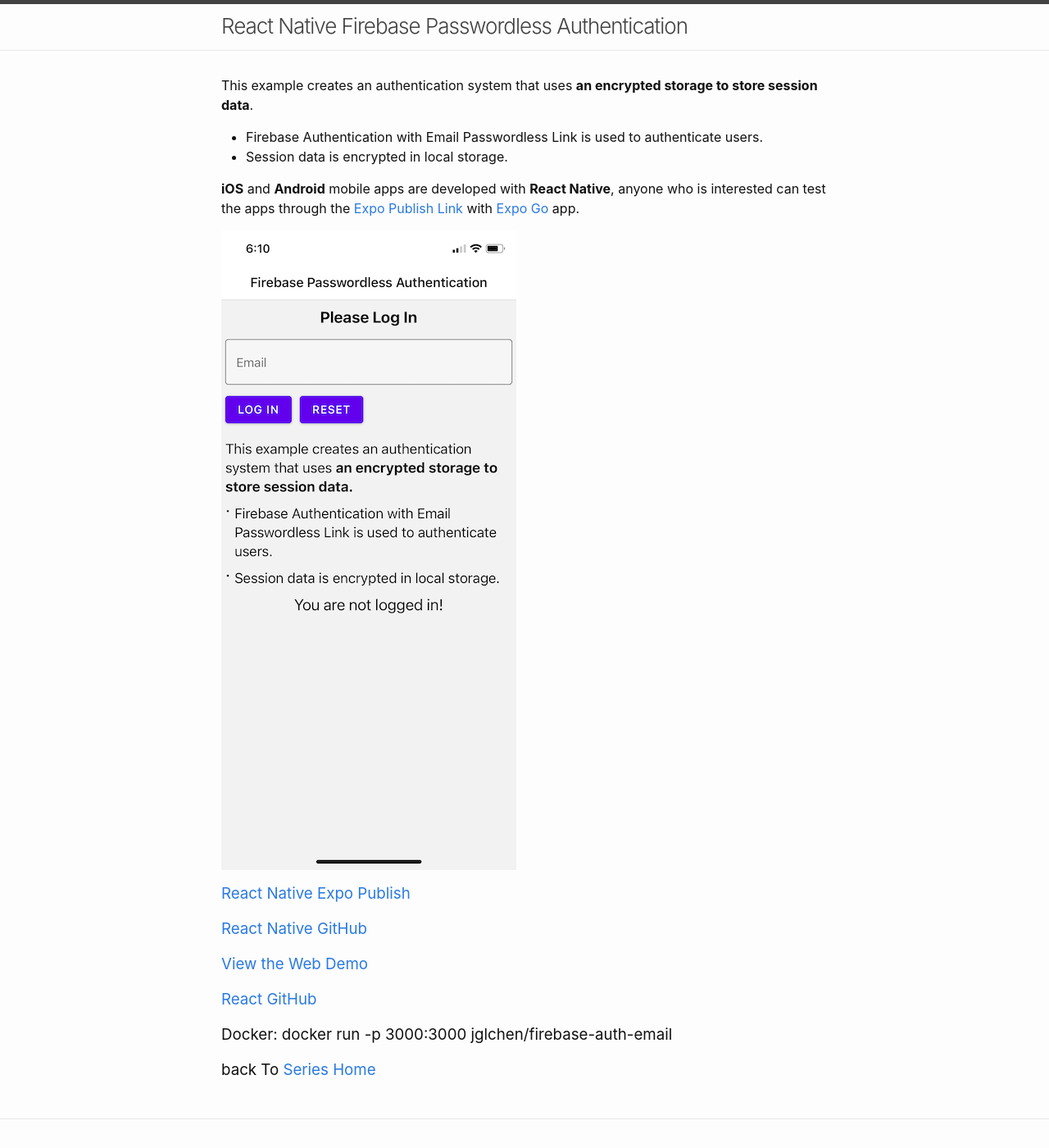
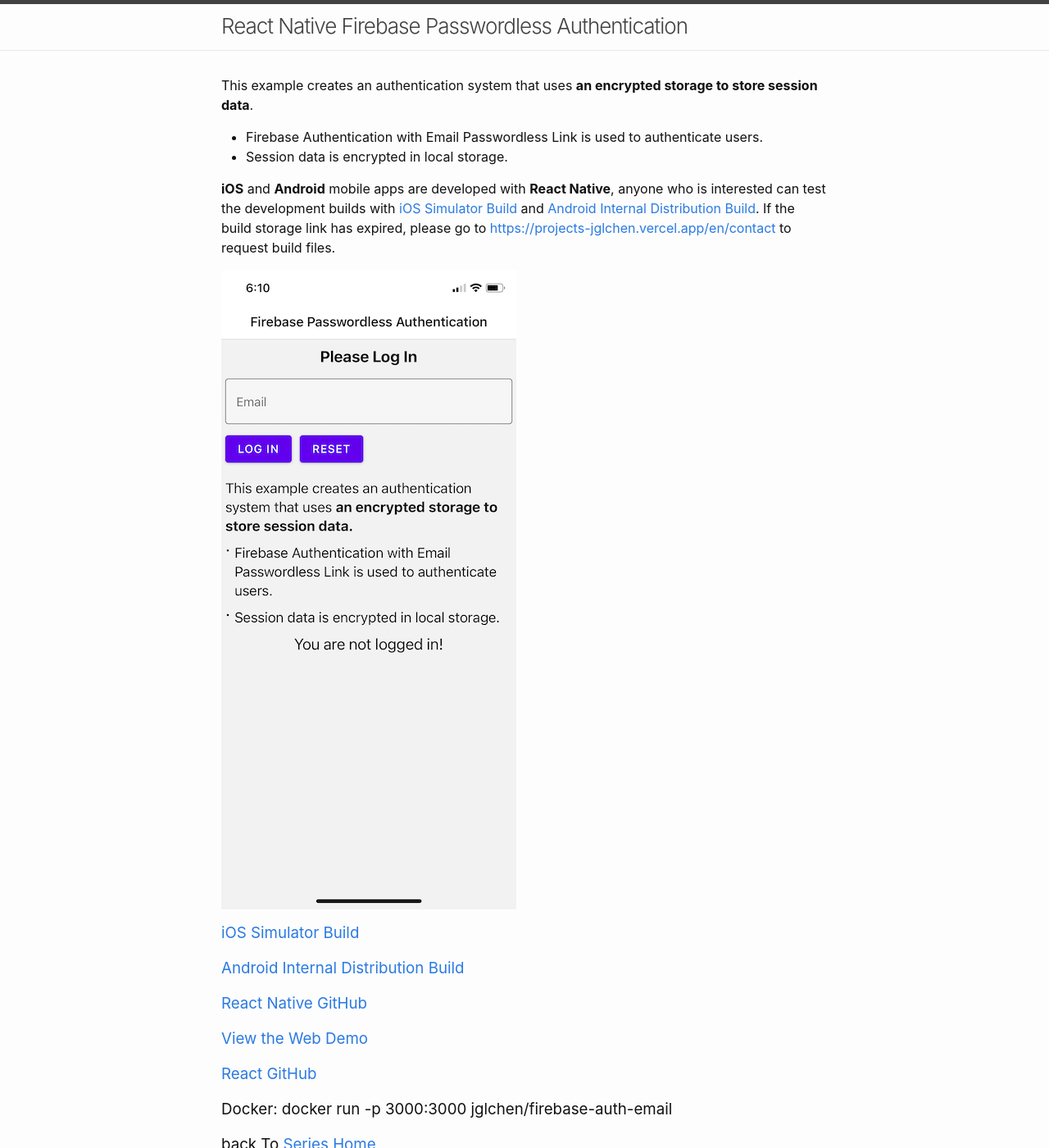
Before and after one commit to jglchen/react-native-firebase-auth-email, a Jekyll site: the page built from index.md, in a window 1280 px wide and 1400 px high. Shown: the whole window at 82% size. Built offline with Jekyll 4.4.1, drawn with Linux system fonts in a browser that asks for light colours; comment, search, counter and statistics services are not loaded.

Commit message:
Update index.md

```diff
--- a/index.md
+++ b/index.md
@@ -13,11 +13,13 @@
 - Firebase Authentication with Email Passwordless Link is used to authenticate users.
 - Session data is encrypted in local storage.
 
-**iOS** and **Android** mobile apps are developed with **React Native**, anyone who is interested can test the apps through the [Expo Publish Link](https://exp.host/@jglchen/firebase-auth-email) with [Expo Go](https://expo.dev/client) app.
+**iOS** and **Android** mobile apps are developed with **React Native**, anyone who is interested can test the development builds with [iOS Simulator Build](https://expo.dev/accounts/jglchen/projects/firebase-auth-email/builds/0f15f092-b8d8-4bc1-ac03-bf703c0d3edd) and [Android Internal Distribution Build](https://expo.dev/accounts/jglchen/projects/firebase-auth-email/builds/fb497610-636a-48ef-8686-725e40d19ed1). If the build storage link has expired, please go to [https://projects-jglchen.vercel.app/en/contact](https://projects-jglchen.vercel.app/en/contact) to request build files.
+
 
 ![react-native-firebase-auth-email-screenshot](/images/react-native-firebase-auth-email-screenshot.png)
 
-### [React Native Expo Publish](https://expo.dev/@jglchen/firebase-auth-email)
+### [iOS Simulator Build](https://expo.dev/accounts/jglchen/projects/firebase-auth-email/builds/0f15f092-b8d8-4bc1-ac03-bf703c0d3edd)
+### [Android Internal Distribution Build](https://expo.dev/accounts/jglchen/projects/firebase-auth-email/builds/fb497610-636a-48ef-8686-725e40d19ed1)
 ### [React Native GitHub](https://github.com/jglchen/react-native-firebase-auth-email)
 ### [View the Web Demo](https://firebase-auth-email.vercel.app)
 ### [React GitHub](https://github.com/jglchen/firebase-auth-email)
```
